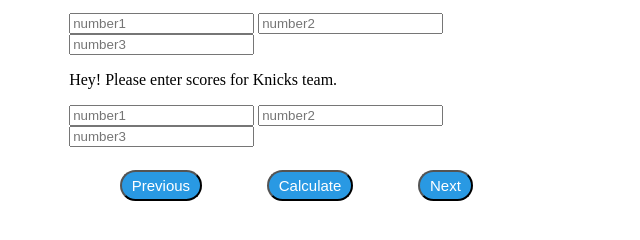
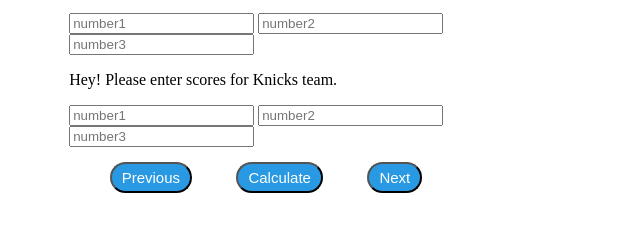
Before and after one commit to colinseeworld/colinseeworld.github.io, a plain HTML site: page Assignment8/miniIndex.html in a window 1280 px wide. Shown: the part 450-690 px from the top of the page, without its empty margins (318-958 px from the left). Drawn offline with Linux system fonts and the light colour scheme.

Commit message:
Update miniIndex.html

```diff
--- a/Assignment8/miniIndex.html
+++ b/Assignment8/miniIndex.html
@@ -27,7 +27,7 @@
                 <input type="number" id="knicks-number2" placeholder="number2"></input>
                 <input type="number" id="knicks-number3" placeholder="number3"></input>
             </form>
-            <div class="button-arrange2">
+            <div class="button-arrange">
                 <a href="averIndex.html"><button class="btn">Previous</button></a>
                 <button onclick="getScore();" class="btn">Calculate</button>
                 <a href="tipIndex.html"><button class="btn">Next</button></a>
```
